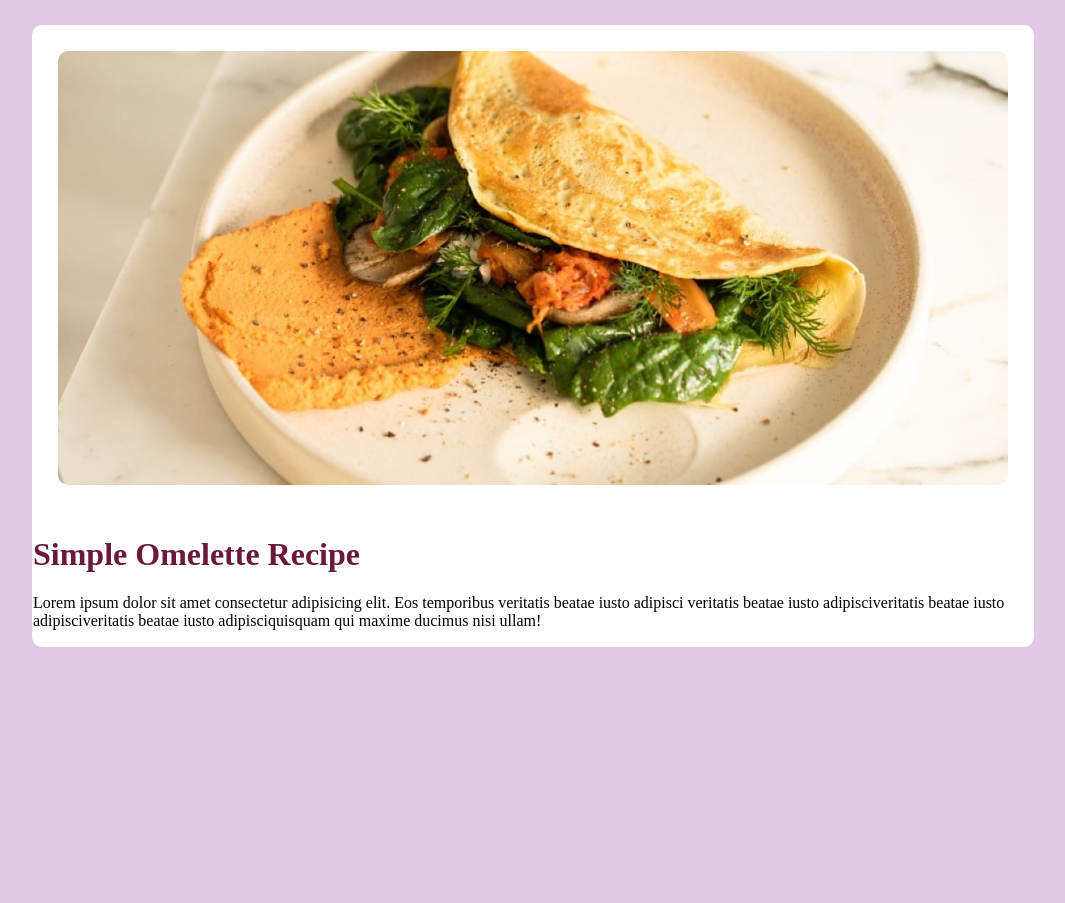
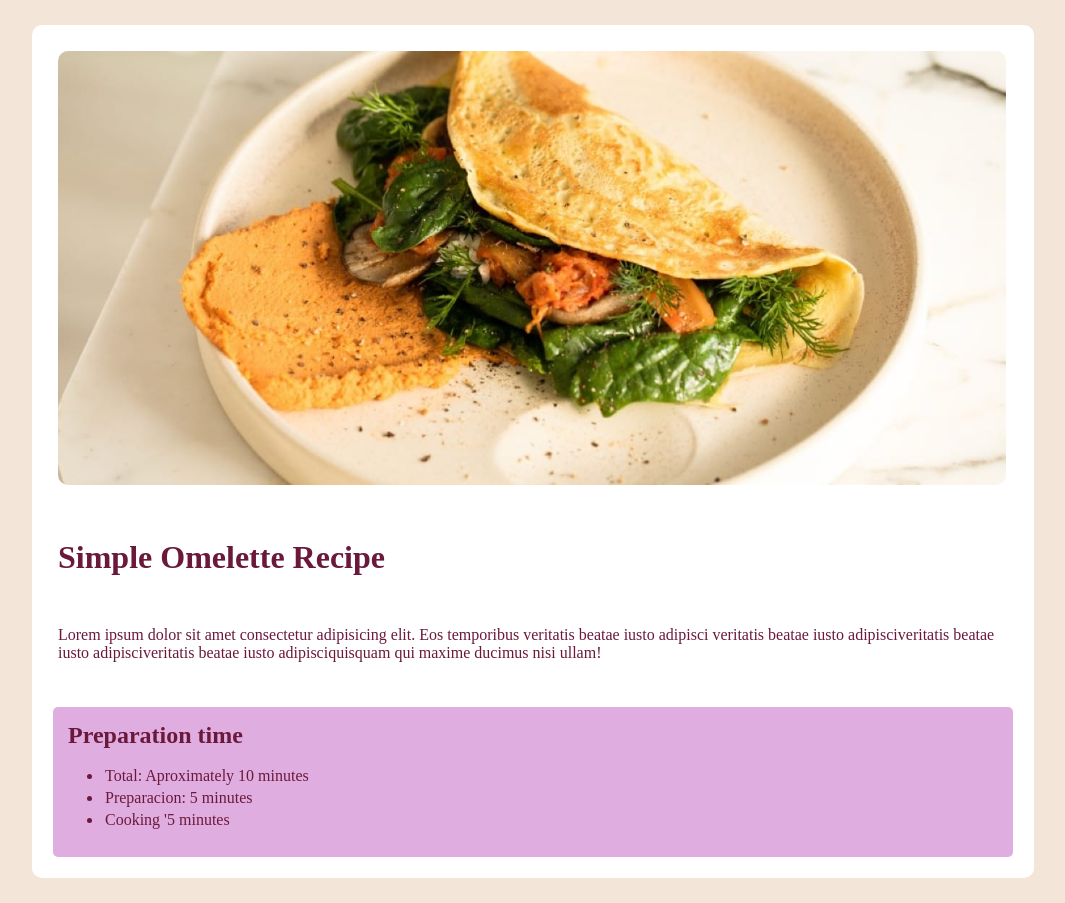
Before and after one commit to JuanCarlosTrianaSanchez/Recipe, a plain HTML site: page index.html in a window 1280 px wide. Shown: the whole page, without its empty margins (107-1172 px from the left). Before the commit the page ends 800 px from the top, so only its background shows below. Drawn offline with Linux system fonts and the light colour scheme.

Commit message:
Up version2 Prepation time

```diff
--- a/css/style.css
+++ b/css/style.css
@@ -1,5 +1,5 @@
 body {
-    background-color: #e1c9e6;
+  background-color: #f3e5d8;
 }
 
 main {
@@ -14,15 +14,41 @@ main div {
 
 }
 
-img {
-    max-width: 950px;
+main div img {
+    max-width: 948px;
+   padding: 15;
   margin: 25px;
   border-radius: 10px;
   object-fit: cover;
-
 }
 
 h1 {
   font-family: "DM Serif Display";
   color: #6b193b;
+  margin: 25px;
 }
+
+p {
+  padding: 25px;
+  font-family: "DM sans";
+  color: #6b193b;
+}
+
+#timer {
+  background-color: #dfaddf;
+  margin: 20px;
+  padding: 10px;
+  border-radius: 5px;
+}
+
+div h2 {
+  font-family: "DM Serif Display";
+  color: #6b193b;
+  margin: 5px;
+}
+
+li {
+  padding: 2px;
+  font-family: "DM sans";
+  color: #6b193b;
+}
--- a/index.html
+++ b/index.html
@@ -18,6 +18,14 @@
         beatae iusto adipisciveritatis beatae iusto adipisciquisquam qui maxime
         ducimus nisi ullam!
       </p>
+      <div id="timer">
+        <h2>Preparation time</h2>
+        <ul>
+          <li>Total: Aproximately 10 minutes</li>
+          <li>Preparacion: 5 minutes</li>
+          <li>Cooking '5 minutes</li>
+        </ul>
+      </div>
     </main>
   </body>
 </html>
```
Lines whose indentation alone changed are shown as unchanged.
